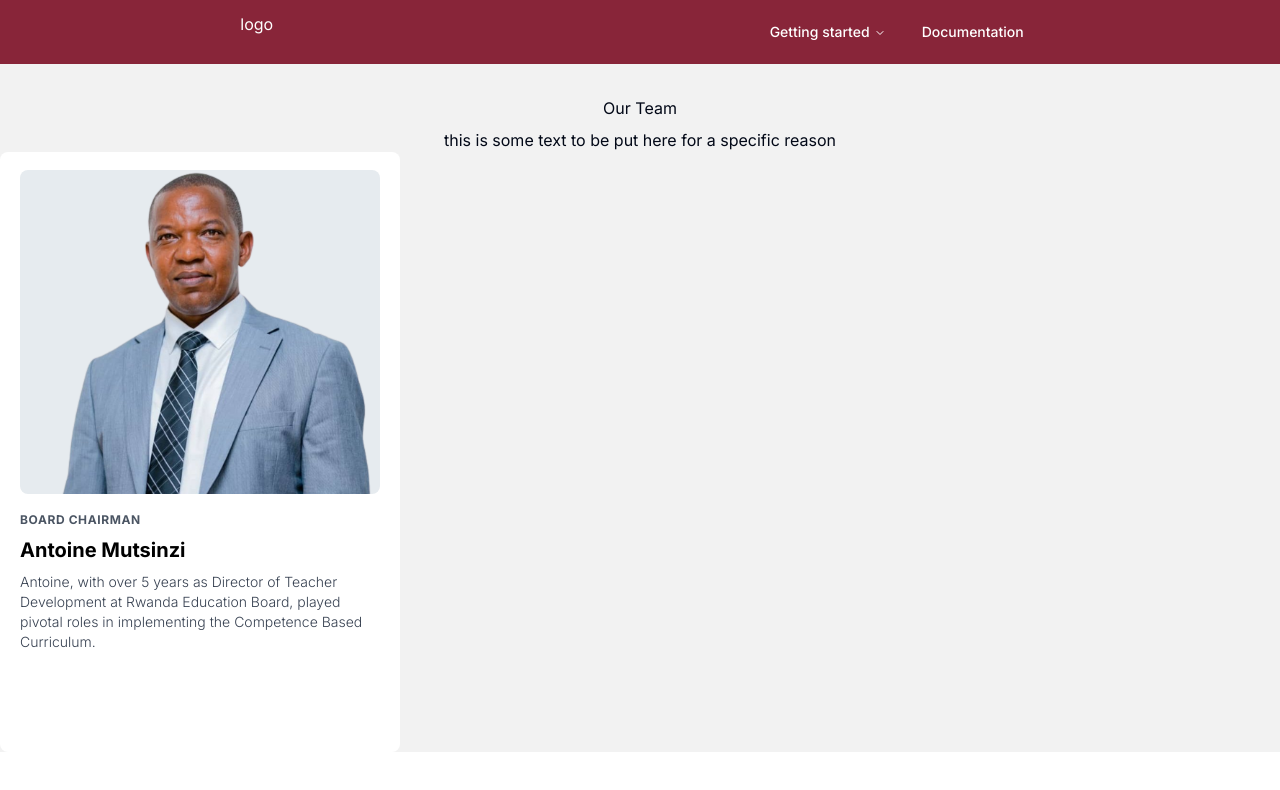
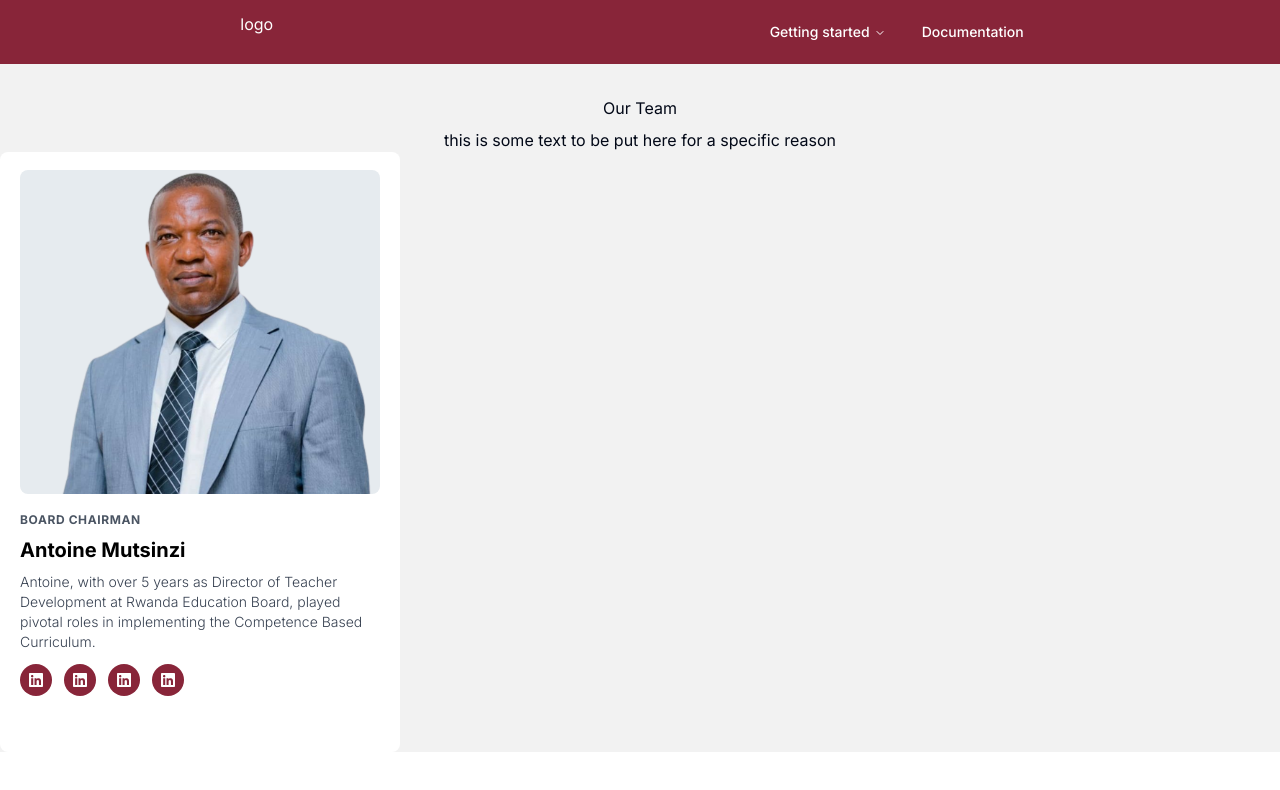
Before and after one commit to Richard7359/keza, a Next.js app: page /team in a window 1280 px wide. Shown: the top 790 px of the page. Built offline with nearby package versions, Linux system fonts and the light colour scheme.

Commit message:
feature : team member card paused

```diff
--- a/app/home/page.tsx
+++ b/app/home/page.tsx
@@ -2,7 +2,7 @@ import Navigation from "../components/Navigation_bar/Navigation";
 import Landing from "../components/home/sections/landing";
 import Courses from "../components/home/sections/courses";
 import Services from "../components/home/sections/services";
-import Footer from "../components/home/sections/Footer";
+import Footer from "../components/Footer";
 export default function HomePage() {
   return (
     <div>
--- a/app/team/page.tsx
+++ b/app/team/page.tsx
@@ -1,6 +1,8 @@
 import Navigation from "../components/Navigation_bar/Navigation";
 import Image from "next/image";
 import Antoine from "../images/Antoine-MUTSINZI.png";
+import { FaLinkedin } from "react-icons/fa6";
+import Link from "next/link";
 
 export default function NavigationMenuDemo() {
   return (
@@ -34,8 +36,43 @@ export default function NavigationMenuDemo() {
                   at Rwanda Education Board, played pivotal roles in
                   implementing the Competence Based Curriculum.
                 </p>
-                <div>
-                  <div></div>
+                <div className="py-3 flex">
+                  <div className="bg-burgundy text-white hover:text-slate-300 p-2 w-8 h-8 rounded-full flex justify-center items-center cursor-pointer mr-3">
+                    <Link
+                      href="https://www.linkedin.com/company/keza-education-future-lab/"
+                      target="_blank"
+                      rel="noopener noreferrer"
+                    >
+                      <FaLinkedin />
+                    </Link>{" "}
+                  </div>{" "}
+                  <div className="bg-burgundy text-white hover:text-slate-300 p-2 w-8 h-8 rounded-full flex justify-center items-center cursor-pointer mr-3">
+                    <Link
+                      href="https://www.linkedin.com/company/keza-education-future-lab/"
+                      target="_blank"
+                      rel="noopener noreferrer"
+                    >
+                      <FaLinkedin />
+                    </Link>{" "}
+                  </div>{" "}
+                  <div className="bg-burgundy text-white hover:text-slate-300 p-2 w-8 h-8 rounded-full flex justify-center items-center cursor-pointer mr-3">
+                    <Link
+                      href="https://www.linkedin.com/company/keza-education-future-lab/"
+                      target="_blank"
+                      rel="noopener noreferrer"
+                    >
+                      <FaLinkedin />
+                    </Link>{" "}
+                  </div>{" "}
+                  <div className="bg-burgundy text-white hover:text-slate-300 p-2 w-8 h-8 rounded-full flex justify-center items-center cursor-pointer mr-3">
+                    <Link
+                      href="https://www.linkedin.com/company/keza-education-future-lab/"
+                      target="_blank"
+                      rel="noopener noreferrer"
+                    >
+                      <FaLinkedin />
+                    </Link>{" "}
+                  </div>
                 </div>
               </div>
             </div>
```
Also changed, not shown: app/components/Footer.tsx (renamed from app/components/home/sections/Footer.tsx).
